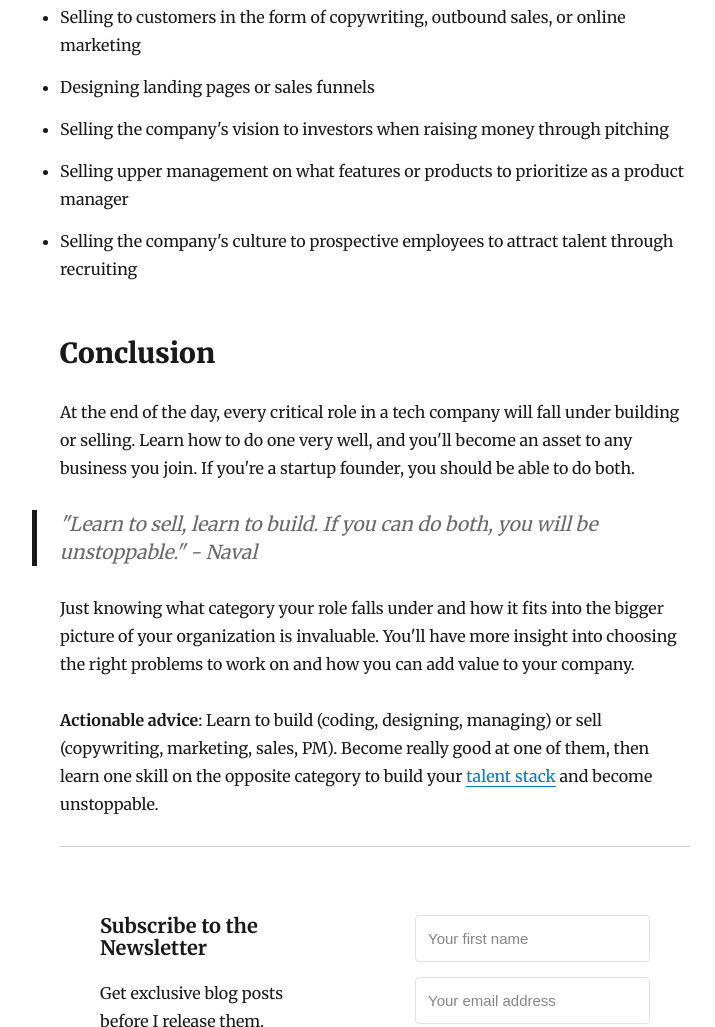
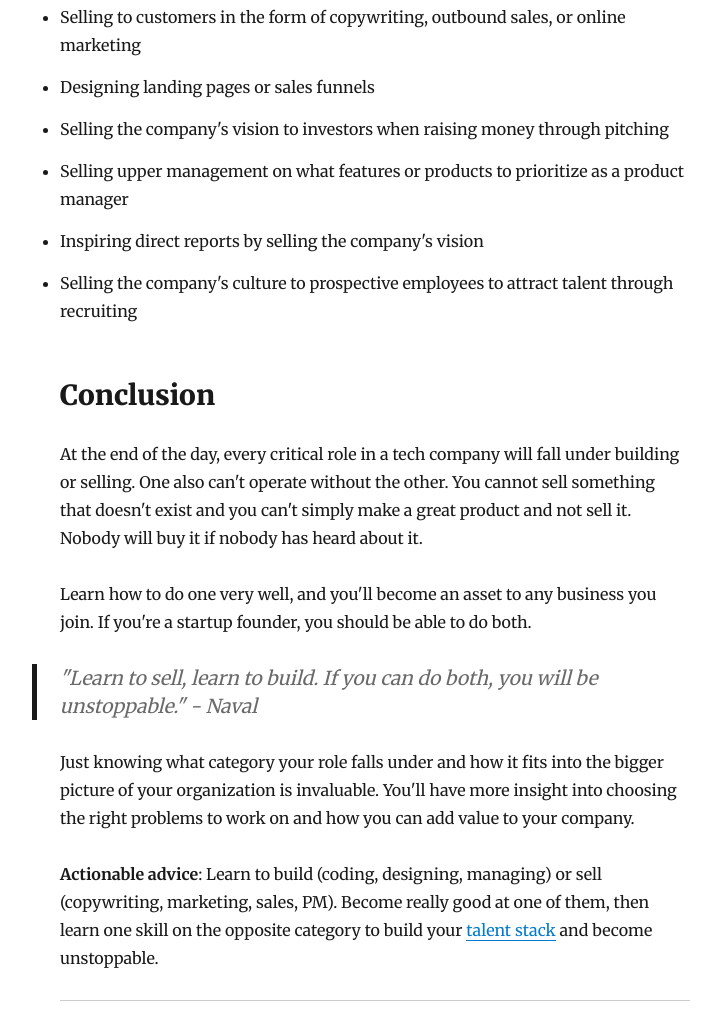
Before and after one commit to Nutlope/my-blog, a Gatsby site: page /build-or-sell/ in a window 1280 px wide. Shown: the part 1025-2052 px from the top of the page, without its empty margins (265-980 px from the left). Built offline with nearby package versions, Linux system fonts and the light colour scheme; Gatsby itself is replaced by a stand-in of ours; some packages are replaced by stand-ins of ours.

```diff
--- a/content/blog/build-or-sell/index.md
+++ b/content/blog/build-or-sell/index.md
@@ -26,11 +26,14 @@
 - Designing landing pages or sales funnels
 - Selling the company's vision to investors when raising money through pitching
 - Selling upper management on what features or products to prioritize as a product manager
+- Inspiring direct reports by selling the company's vision
 - Selling the company's culture to prospective employees to attract talent through recruiting
 
 ## Conclusion
 
-At the end of the day, every critical role in a tech company will fall under building or selling. Learn how to do one very well, and you'll become an asset to any business you join. If you're a startup founder, you should be able to do both.
+At the end of the day, every critical role in a tech company will fall under building or selling. One also can't operate without the other. You cannot sell something that doesn't exist and you can't simply make a great product and not sell it. Nobody will buy it if nobody has heard about it.
+
+Learn how to do one very well, and you'll become an asset to any business you join. If you're a startup founder, you should be able to do both.
 
 > "Learn to sell, learn to build. If you can do both, you will be unstoppable." - Naval
 
```
